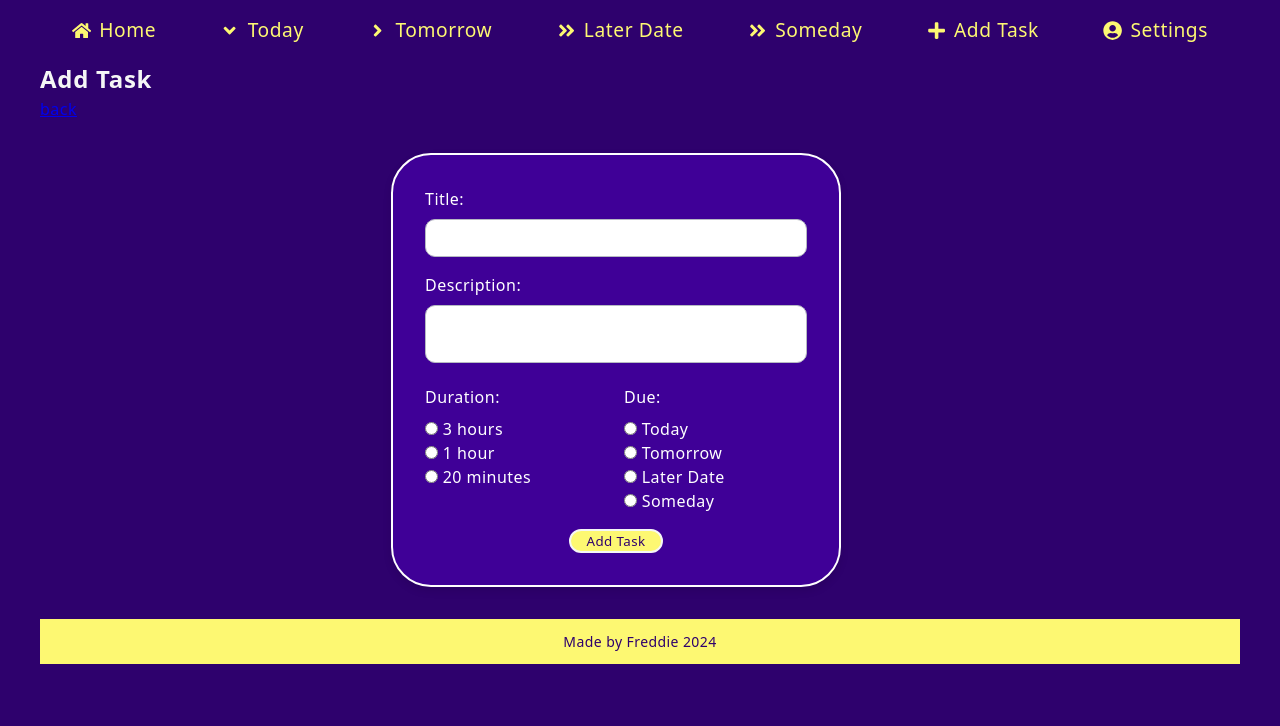
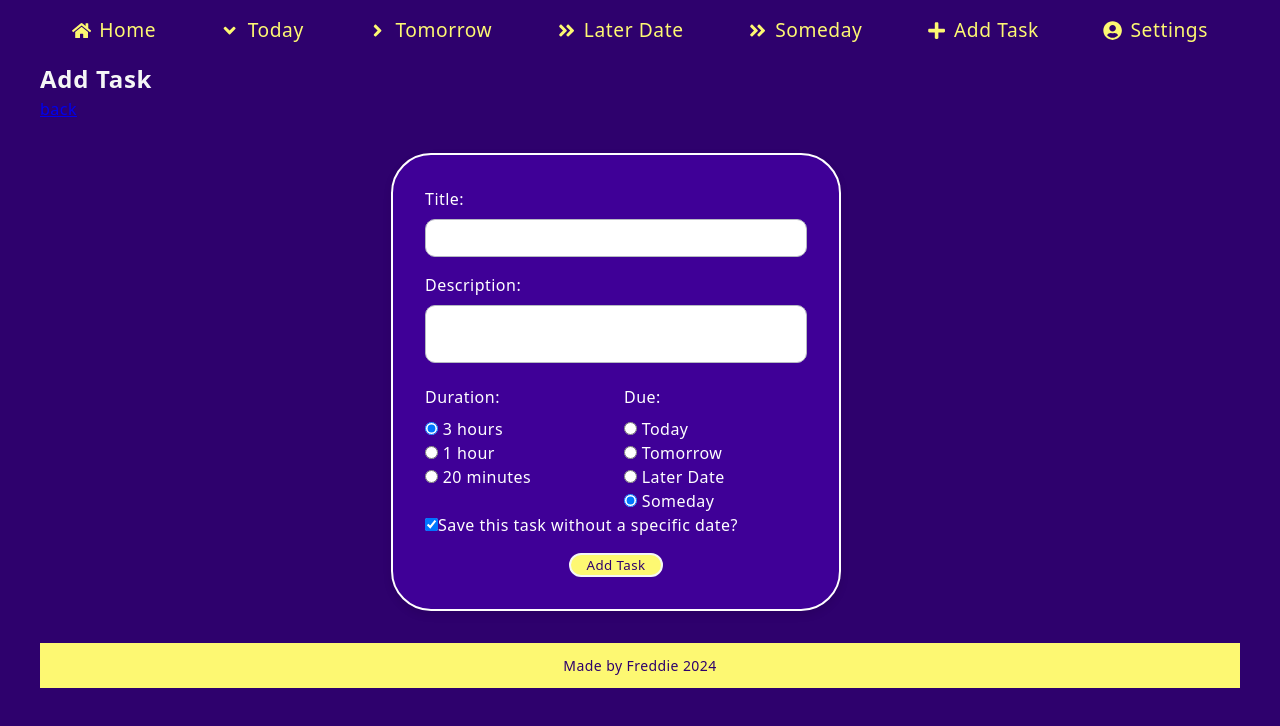
Before and after one commit to Freddie2024/DeepFlow, a Next.js app: page /create in a window 1280 px wide. Shown: the top 726 px of the page. Built offline with nearby package versions, Linux system fonts and the light colour scheme; no server answers; the database is empty.

Commit message:
fix filled out radiobuttons in editing

```diff
--- a/src/components/taskForm/TaskForm.js
+++ b/src/components/taskForm/TaskForm.js
@@ -1,5 +1,21 @@
 import React, { useEffect, useState } from "react";
 import styles from "./TaskForm.module.css";
+
+function determineDueOption(dueDate) {
+  if (!dueDate) return "someday";
+
+  const formattedDueDate = new Date(dueDate).toISOString().split("T")[0];
+  const today = new Date().toISOString().split("T")[0];
+  const tomorrow = new Date(new Date().setDate(new Date().getDate() + 1))
+    .toISOString()
+    .split("T")[0];
+
+  console.log("Determining due option for dueDate:", formattedDueDate);
+
+  if (formattedDueDate === today) return "today";
+  if (formattedDueDate === tomorrow) return "tomorrow";
+  return "later";
+}
 
 export default function TaskForm({
   onSubmit,
@@ -7,10 +23,35 @@ export default function TaskForm({
   isEditing = false,
   onCancel,
 }) {
+  // const initialDueOption = determineDueOption(defaultData.dueDate || "today");
+  // const initialPriority = defaultData.priority || "long";
+
   const [dueOption, setDueOption] = useState(
-    defaultData.dueDate ? defaultData.dueDate : "today"
+    determineDueOption(defaultData.dueDate)
   );
-  const [confirmNoDate, setConfirmNoDate] = useState(false);
+  const [priority, setPriority] = useState(defaultData.priority || "long");
+  const [confirmNoDate, setConfirmNoDate] = useState(dueOption === "someday");
+
+  console.log("Initial dueOption:", dueOption);
+  console.log("Initial priority:", priority);
+
+  // useEffect(() => {
+  //   if (isEditing && defaultData) {
+  //     setPriority(defaultData.priority || "long");
+
+  //     const initialDueOption = determineDueOption(defaultData.dueDate);
+  //     setDueOption(initialDueOption);
+
+  //     if (initialDueOption === "someday") {
+  //       setConfirmNoDate(true);
+  //     } else {
+  //       setDueOption("later");
+  //     }
+  //   } else {
+  //     setDueOption("today");
+  //     setPriority("long");
+  //   }
+  // }, [defaultData, isEditing]);
 
   useEffect(() => {
     const textarea = document.getElementById("description");
@@ -92,13 +133,28 @@ export default function TaskForm({
               name="priority"
               id="long"
               value="long"
-              defaultChecked={defaultData?.priority === "long"}
+              checked={priority === "long"}
+              onChange={() => setPriority("long")}
               required
             />
             <label htmlFor="long"> 3 hours</label> <br />
-            <input type="radio" name="priority" id="medium" value="medium" />
+            <input
+              type="radio"
+              name="priority"
+              id="medium"
+              value="medium"
+              checked={priority === "medium"}
+              onChange={() => setPriority("medium")}
+            />
             <label htmlFor="medium"> 1 hour</label> <br />
-            <input type="radio" name="priority" id="short" value="short" />
+            <input
+              type="radio"
+              name="priority"
+              id="short"
+              value="short"
+              checked={priority === "short"}
+              onChange={() => setPriority("short")}
+            />
             <label htmlFor="short"> 20 minutes</label>
           </div>
           <div className={styles.radioGroup}>
@@ -109,7 +165,8 @@ export default function TaskForm({
               id="today"
               value="today"
               onChange={() => handleDueOptionChange("today")}
-              defaultChecked={defaultData?.dueDate === "today"}
+              // defaultChecked={defaultData?.dueDate === "today"}
+              checked={dueOption === "today"}
               required
             />
             <label htmlFor="today"> Today</label> <br />
@@ -119,17 +176,19 @@ export default function TaskForm({
               id="tomorrow"
               value="tomorrow"
               onChange={() => handleDueOptionChange("tomorrow")}
+              checked={dueOption === "tomorrow"}
             />
             <label htmlFor="tomorrow"> Tomorrow</label> <br />
             <input
               type="radio"
               name="dueOption"
-              id="laterDate"
-              value="laterDate"
-              onChange={() => handleDueOptionChange("laterDate")}
+              id="later"
+              value="later"
+              onChange={() => handleDueOptionChange("")}
+              checked={dueOption === "later"}
             />
-            <label htmlFor="laterDate"> Later Date</label> <br />
-            {dueOption === "laterDate" && (
+            <label htmlFor="later"> Later Date</label> <br />
+            {dueOption === "later" && (
               <input
                 type="date"
                 name="dueDate"
@@ -143,6 +202,7 @@ export default function TaskForm({
               id="someday"
               value="someday"
               onChange={() => handleDueOptionChange("someday")}
+              checked={dueOption === "someday"}
             />
             <label htmlFor="someday"> Someday</label> <br />
           </div>
```
